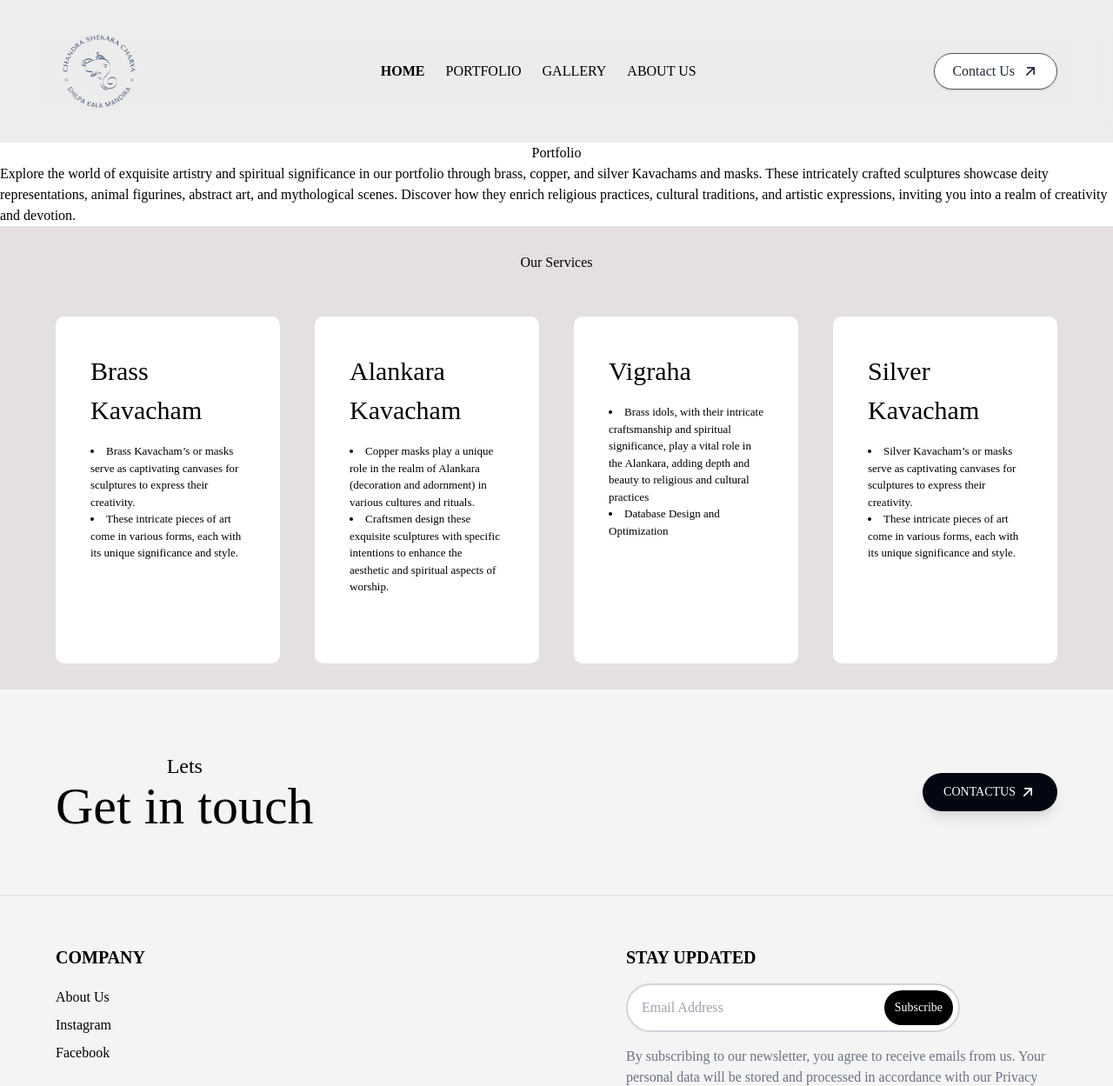
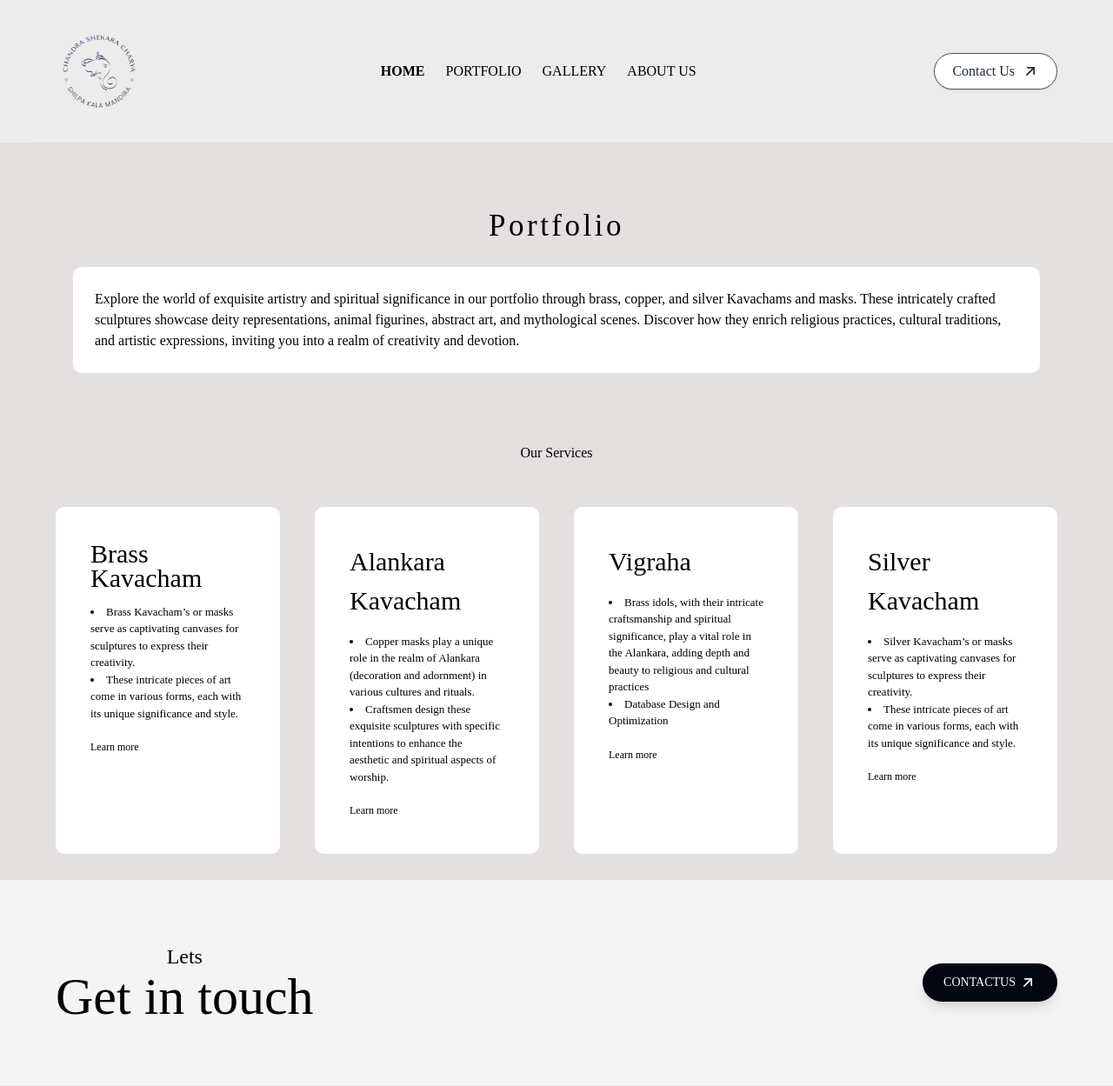
Before and after one commit to VidyavathiR/shilpakalamandir_website, a Django app: page /portfolio/ in a window 1280 px wide. Shown: the top 1249 px of the page at 87% size. Run offline with Django 5.2, Linux system fonts and the light colour scheme; some web fonts are replaced.

Commit message:
initial committ

```diff
--- a/static/css/portfolio.css
+++ b/static/css/portfolio.css
@@ -1,7 +1,23 @@
-.wrap{
+#about{
+    padding: 50px 20px;
 
-  background:#fff;
 }
+
+.about-col1{
+    text-align: center;
+    padding: 20px;
+    font-size: 35px;
+}
+
+
+.about-col2{
+
+    background-color: #fff;
+    padding: 25px;
+    border-radius: 10px;
+}
+
+
   #services{
       padding: 30px 0;
   }
@@ -32,13 +48,13 @@
   }
   .services-list div a{
       text-decoration: none;
-    color: #fff;
+      color: black;
       font-size: 12px;
       margin-top: 20px;
       display: inline-block;
   }
   .services-list div:hover{
-    background:linear-gradient(rgba(133, 102, 110, 0.6), #fff);
+      background:linear-gradient(rgba(58, 58, 58, 0.6), #fff);
       transform: translateY(-10px);
 
   }
--- a/templates/portfolio.html
+++ b/templates/portfolio.html
@@ -4,11 +4,26 @@
 
 
 <div>
-   <div class="wrap">
-    <h1 class="text-center mt-2 mb-4">Portfolio</h1>
-    <p>Explore the world of exquisite artistry and spiritual significance in our portfolio through brass, copper, and silver Kavachams and masks. These intricately crafted sculptures showcase deity representations, animal figurines, abstract art, and mythological scenes. Discover how they enrich religious practices, cultural traditions, and artistic expressions, inviting you into a realm of creativity and devotion.
-    </p>
-   </div>
+
+
+
+  <div id="about">
+    <div class="container">
+        <div class="row">
+            <div class="about-col1">
+                <h1 class="tracking-widest">Portfolio</h1>
+            </div>
+
+            <div class="about-col2">
+
+                <p>
+                    Explore the world of exquisite artistry and spiritual significance in our portfolio through brass, copper, and silver Kavachams and masks. These intricately crafted sculptures showcase deity representations, animal figurines, abstract art, and mythological scenes. Discover how they enrich religious practices, cultural traditions, and artistic expressions, inviting you into a realm of creativity and devotion.
+                </p>
+            </div>
+          </div>
+    </div>
+  </div>
+
 
 
     <div id="services">
@@ -17,7 +32,7 @@
             <div class="services-list">
                 <div>
 
-                    <h2>Brass Kavacham</h2>
+                    <h2 class="block text-xl font-semibold">Brass Kavacham</h2>
                     <li>Brass Kavacham’s or masks serve as captivating canvases for sculptures to express their creativity.</li>
                     <li>These intricate pieces of art come in various forms, each with its unique significance and style.</li>
 
```
Also changed, not shown: db.sqlite3. Lines whose indentation alone changed are shown as unchanged.
